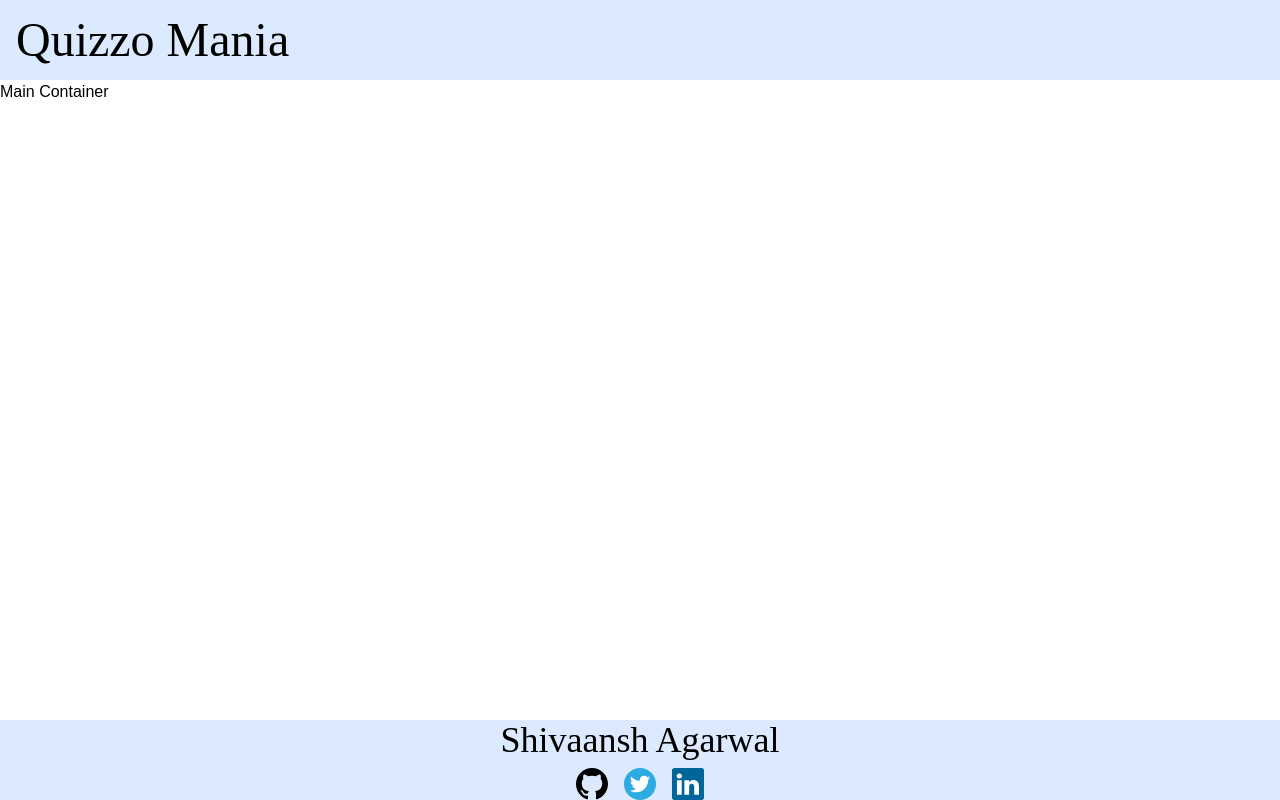
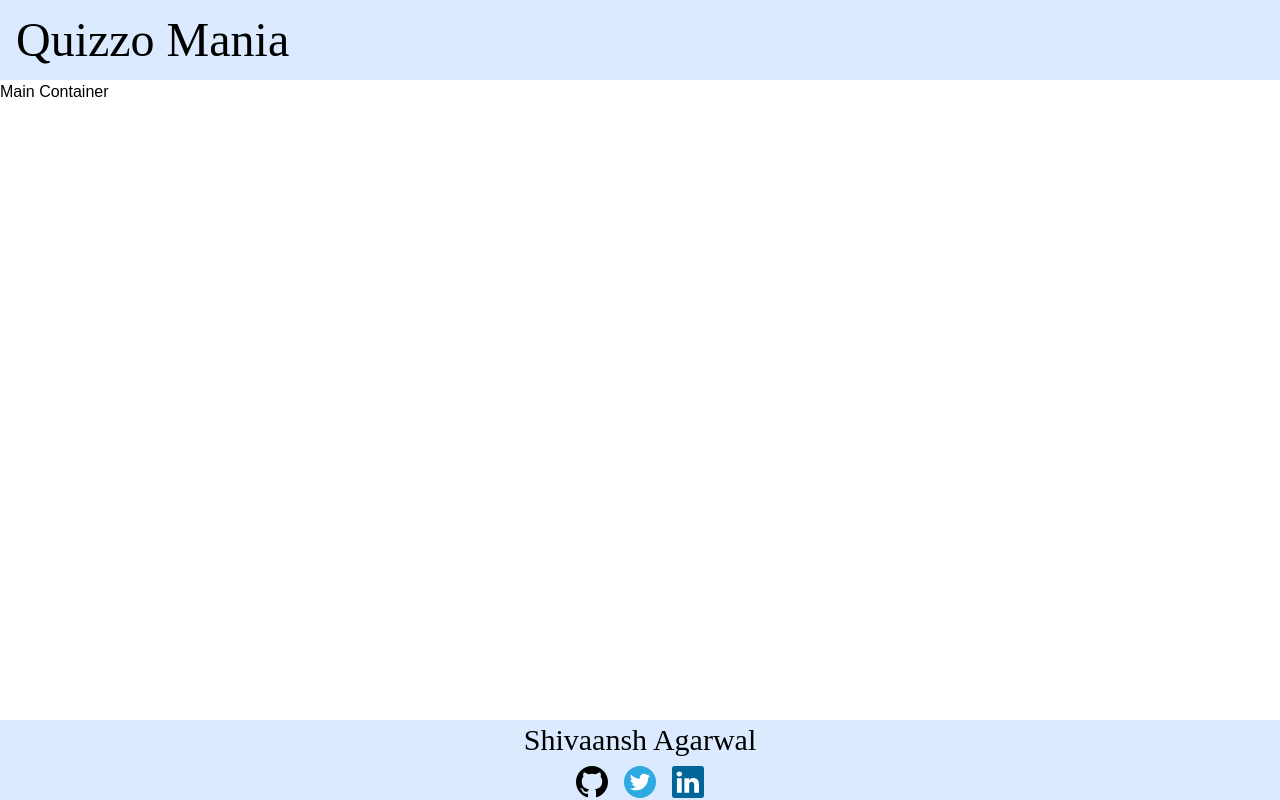
Before and after one commit to Shivaansh-Agarwal/Quizzo-Mania-Frontend, a React (Create React App) app: page / in a window 1280 px wide. Built offline with nearby package versions, Linux system fonts and the light colour scheme.

Commit message:
style: Change font size of creator-name

```diff
--- a/src/components/Footer.jsx
+++ b/src/components/Footer.jsx
@@ -6,7 +6,7 @@ export function Footer({ minHeight, maxHeight }) {
       className="flex flex-col justify-center items-center bg-blue-100"
       style={{ minHeight, maxHeight }}
     >
-      <div className="font-cursive text-3xl sm:text-4xl">Shivaansh Agarwal</div>
+      <div className="font-cursive text-2xl sm:text-3xl">Shivaansh Agarwal</div>
       <SocialMediaBar />
     </footer>
   );
```
